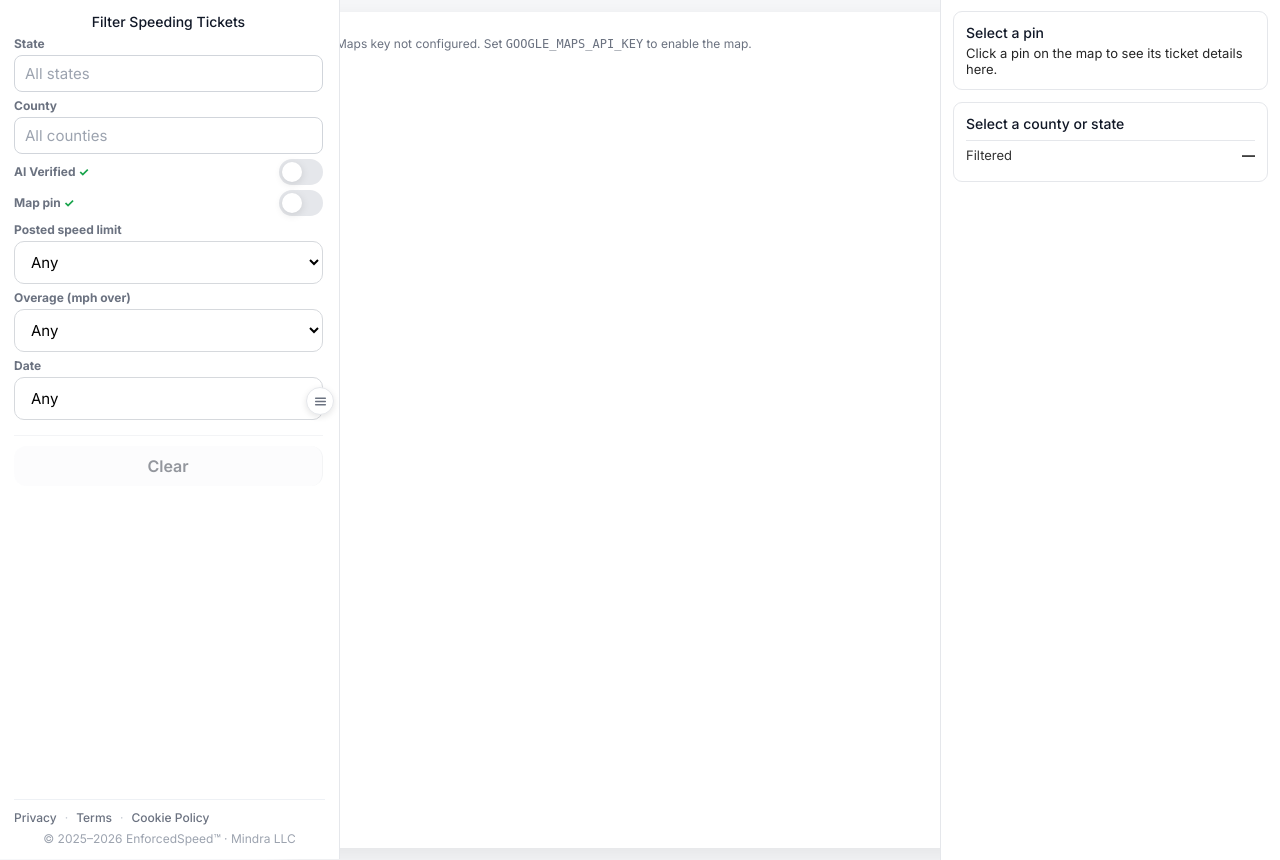
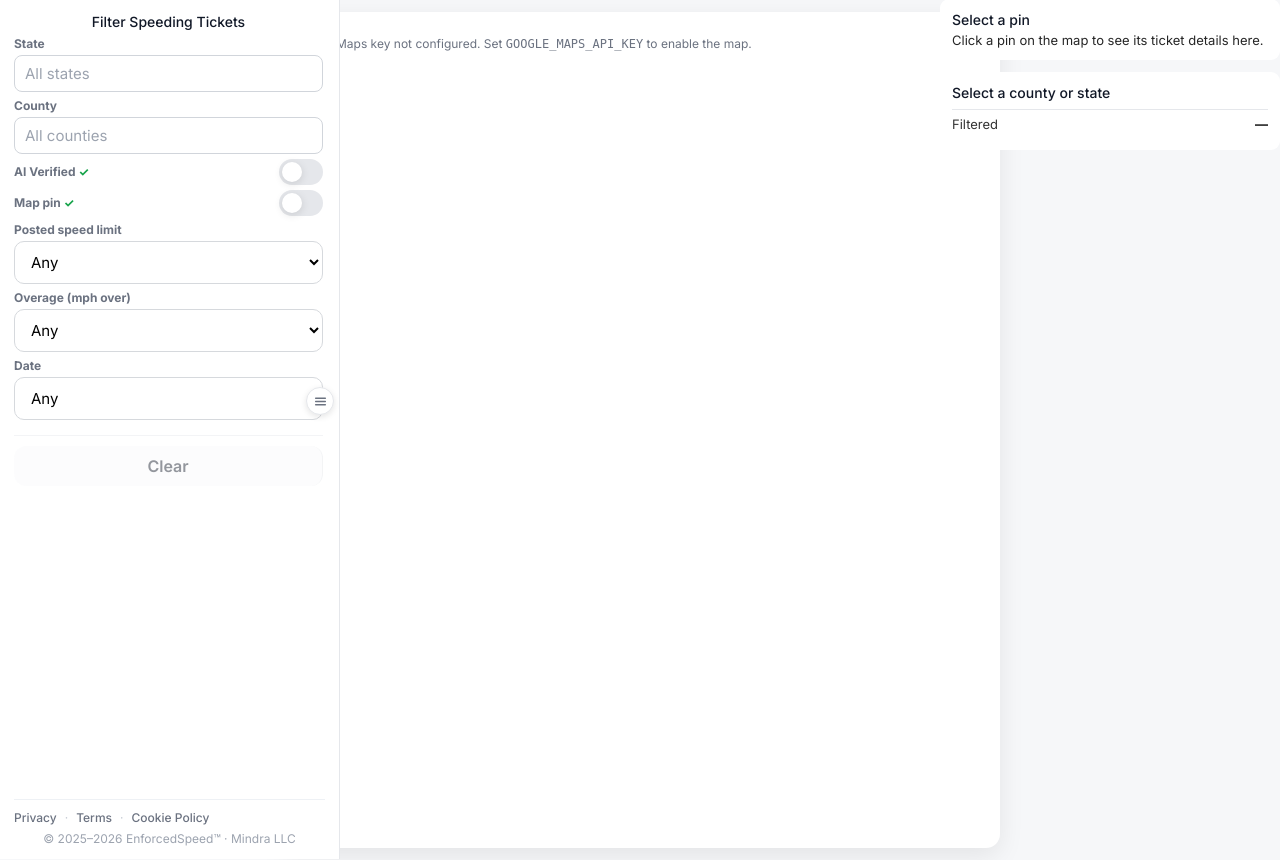
Before and after one commit to n0dr0g488/enforcedspeed, a Flask app: page /map in a window 1280 px wide. Shown: the part 57-917 px from the top of the page. Run offline with Flask 3, Linux system fonts and the light colour scheme; data that the repository does not hold is empty; some libraries are stand-ins or nearby versions.

Commit message:
v651: revert all panel changes, only keep card shadow fix

```diff
--- a/VERSION.txt
+++ b/VERSION.txt
@@ -1 +1 @@
-v650
+v651
--- a/templates/home_feed.html
+++ b/templates/home_feed.html
@@ -2,7 +2,7 @@
 {% block content %}
 <style>
   /* Right rail: match left filter rail (flush to edge, sharp corners) */
-  .home-shell:not(.map-shell) .home-right{background:#fff;border-left:1px solid #e5e7eb;border-radius:0;box-shadow:none;}
+  .home-right{background:#fff;border-left:1px solid #e5e7eb;border-radius:0;box-shadow:none;}
   /* Two stacked blocks (mini-map + stats) but flush; divider between them */
   .rail-card{border:0;border-radius:0;background:#e5e7eb;overflow:hidden;}
   .rail-card + .rail-card{margin-top:0;border-top:1px solid #e5e7eb;}
--- a/templates/map_page.html
+++ b/templates/map_page.html
@@ -162,11 +162,11 @@
   .map-zoom-btn:disabled{ opacity: .45; cursor: default; transform: none; }
 
   /* Right panel cards */
-  .map-right{ height: 100%; overflow: auto; padding: 12px; min-height: 0; box-sizing: border-box; background: #fff !important; border: none !important; border-left: 1px solid #e5e7eb !important; box-shadow: none !important; }
+  .map-right{ height: 100%; overflow: auto; padding-left: 0; min-height: 0; }
   .map-right{ scrollbar-width: none; -ms-overflow-style: none; }
   .map-right::-webkit-scrollbar{ width: 0; height: 0; }
 
-  .map-right .card { border-radius: 9px; box-shadow: none; border: 1px solid #e5e7eb; }
+  .map-right .card { border-radius: 9px; box-shadow: none; }
   .map-right .mini-ticket { padding: 12px; }
   .map-right .mini-ticket .mini-title { font-size:14px; font-weight:500; color:#111827; margin: 0 0 4px 0; }
   .map-right .mini-ticket .mini-sub { font-size: 13px; opacity: .85; }
```
